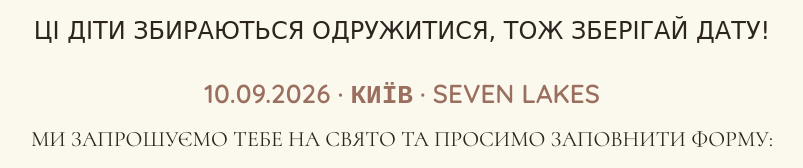
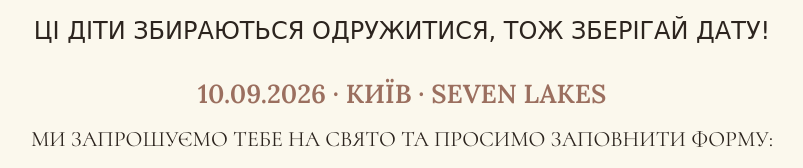
Before and after one commit to VictorYarosh/ai-silpo, a website: page index.html in a window 1280 px wide. Shown: the part 614-782 px from the top of the page, without its empty margins (238-1041 px from the left). Drawn offline with Linux system fonts and the light colour scheme; a web font is replaced by a local one.

```diff
--- a/css/style.css
+++ b/css/style.css
@@ -184,7 +184,7 @@
   margin-top: 1rem;
 }
 .btn-text-small {
-  font-family: 'Quicksand', monospace;
+  font-family: 'Lora', 'Quicksand', sans-serif;
   font-weight: 600;
   font-size: 26px;
   padding: 0.3rem 0.8rem;
```
